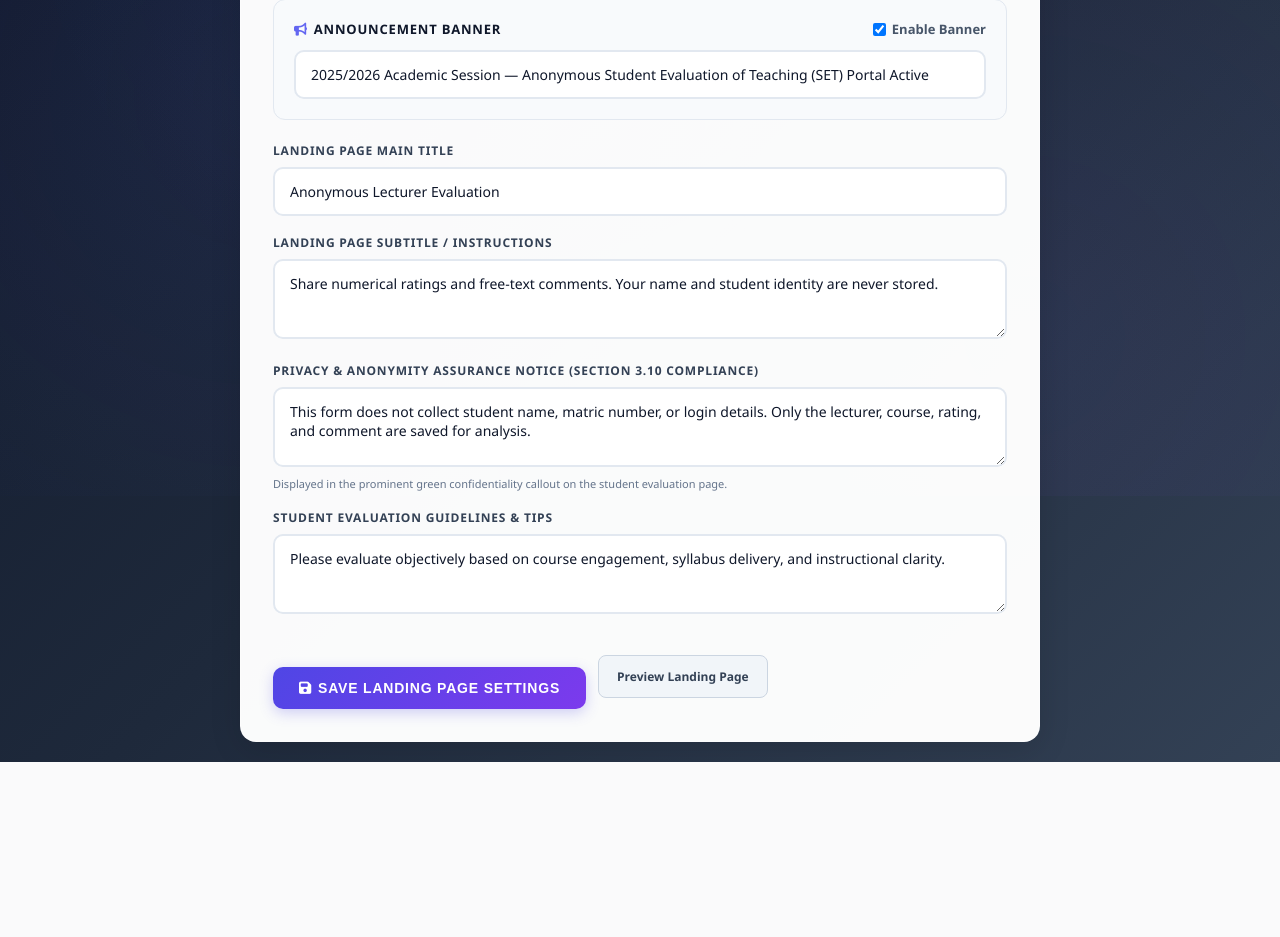
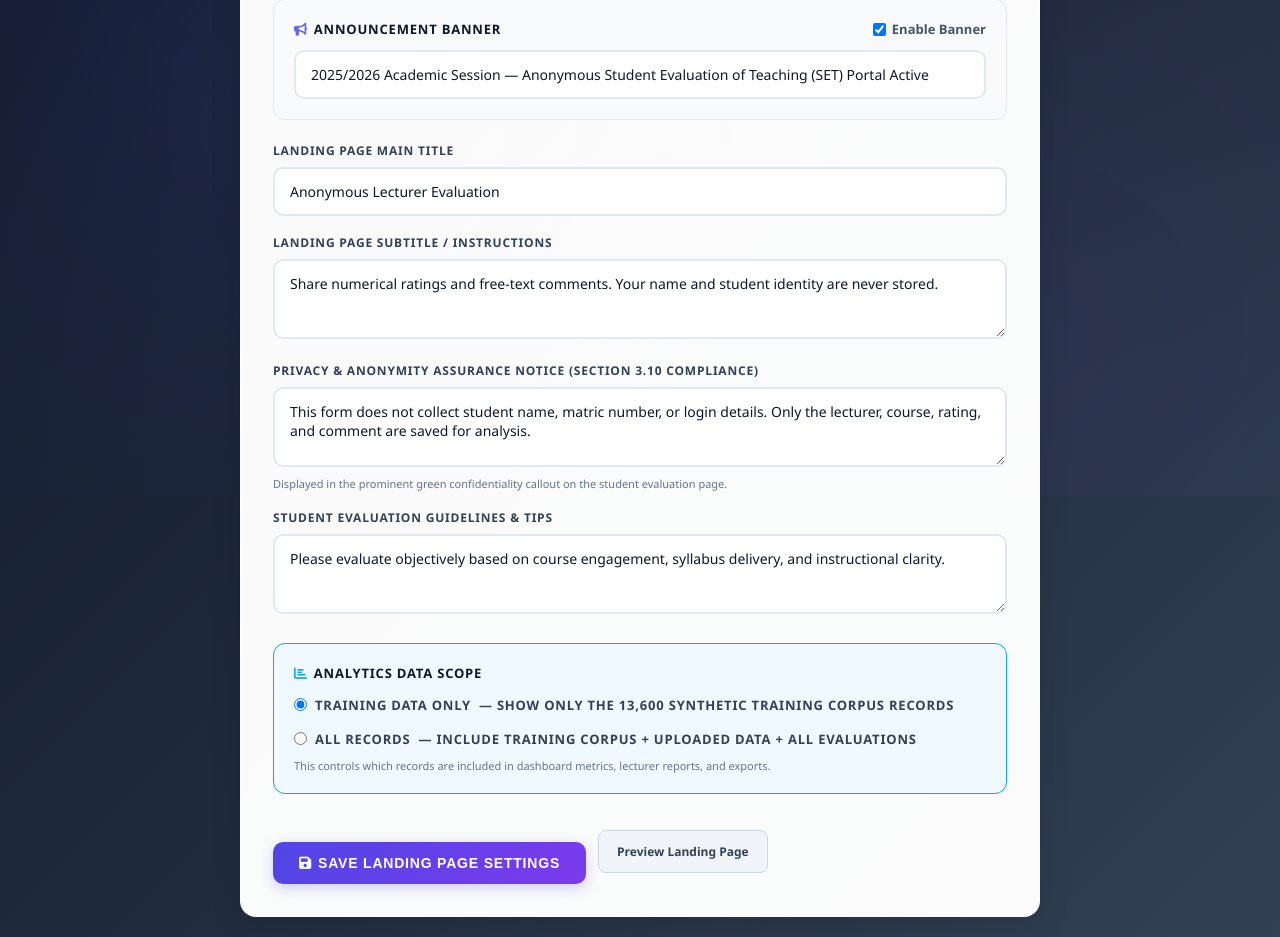
Before and after one commit to molo720/lecturer-evaluation-3, a Flask app: page /admin/landing-settings in a window 1280 px wide. Shown: the part 304-1241 px from the top of the page. Before the commit the page ends 1066 px from the top, so only its background shows below. Run offline with Flask 3, Linux system fonts and the light colour scheme; the visitor is signed in with stand-in values (Sample User, id 1); data comes from the database, SQL or seed files in the repository; parts of the project's set-up code (start-up, migrations or seed data) failed here and were passed over; some libraries are stand-ins or nearby versions.

Commit message:
Update data labels and add analytics scope control
- Remove all references to "Nigerian" data from user-facing pages
- Update Model Evaluation page to clearly state synthetic data nature
- Update Dashboard and Lecturer reports with synthetic data labels
- Add analytics scope setting (training_data vs all records)
- Implement admin toggle to control which records appear in analytics
- Update upload function to mark records as Training Data
- Update all analytics queries to respect analytics scope setting
- Rename JSON keys from nigerian_records to llm_generated_records
- Update internal code comments to use "synthetic" instead of "Nigerian"

Generated with [Devin](https://devin.ai)

Co-Authored-By: Devin <158243242+devin-ai-integration[bot]@users.noreply.github.com>

```diff
--- a/Data/model_evaluation_metrics.json
+++ b/Data/model_evaluation_metrics.json
@@ -1,14 +1,14 @@
 {
   "dataset": {
-    "nigerian_records": 10000,
-    "synthetic_records": 1600,
+    "llm_generated_records": 10000,
+    "template_generated_records": 1600,
     "slang_records": 2000,
     "total_records": 13600,
     "train_size": 8160,
     "validation_size": 2720,
     "test_size": 2720,
     "split": "60% train / 20% validation / 20% test",
-    "document_label_source": "Nigerian ratings 1-2 negative, 3 neutral, 4-5 positive; synthetic gold labels; slang/sarcasm gold labels"
+    "document_label_source": "LLM-generated (Gemini) synthetic evaluations with generator-assigned labels; template-generated synthetic records with gold labels; slang/sarcasm variants with gold labels"
   },
   "document_level": {
     "majority_baseline_accuracy": 0.4441,
--- a/app.py
+++ b/app.py
@@ -24,7 +24,7 @@ from core.db import (
     get_db, init_db, get_lecturer_names, seed_db_if_empty,
     get_site_settings, update_site_settings, DATABASE_PATH,
     data_file,
-    import_nigerian_live_feedback
+    import_main_live_feedback
 )
 from core.ml_engine import (
     load_all_models, run_analysis, generate_textual_summary, aspect_status_map, ASPECT_STATUS_LABELS
@@ -34,6 +34,17 @@ from core.optimizations import (
 )
 
 MIN_PASSWORD_LENGTH = 6
+
+def get_analytics_filter():
+    """Returns the WHERE clause and params for analytics scope based on settings."""
+    settings = get_site_settings()
+    scope = settings.get('analytics_scope', 'training_data')
+    if scope == 'all':
+        return "", []
+    elif scope == 'training_data':
+        return "WHERE student_name = ?", ['Training Data']
+    else:
+        return "WHERE student_name = ?", ['Training Data']
 
 IS_HOSTED = bool(
     os.environ.get('RAILWAY_ENVIRONMENT')
@@ -280,10 +291,12 @@ def dashboard():
 
     cached_data = get_cached_dashboard()
     if cached_data:
+        cached_data['settings'] = get_site_settings()
         return render_template('dashboard.html', **cached_data)
 
     db = get_db()
-    rows = db.execute('SELECT * FROM feedback').fetchall()
+    where_clause, where_params = get_analytics_filter()
+    rows = db.execute(f'SELECT * FROM feedback {where_clause}', where_params).fetchall()
 
     lecturer_map = {}
     sentiment_dist = {"positive": 0, "neutral": 0, "negative": 0}
@@ -371,7 +384,8 @@ def dashboard():
         'total': total,
         'stats': stats,
         'lecturer_table': lecturer_table,
-        'chart_data': chart_data
+        'chart_data': chart_data,
+        'settings': get_site_settings()
     }
     set_cached_dashboard(render_context)
     return render_template('dashboard.html', **render_context)
@@ -453,7 +467,11 @@ def lecturer_report(lecturer_name):
         return redirect(url_for('lecturer_report', lecturer_name=current_lec))
 
     db = get_db()
-    rows = db.execute('SELECT * FROM feedback WHERE lecturer_name = ? ORDER BY submitted_at DESC', (lecturer_name,)).fetchall()
+    where_clause, where_params = get_analytics_filter()
+    lecturer_filter = " AND lecturer_name = ?" if where_clause else "WHERE lecturer_name = ?"
+    full_where = f"{where_clause}{lecturer_filter}" if where_clause else lecturer_filter
+    full_params = where_params + [lecturer_name]
+    rows = db.execute(f'SELECT * FROM feedback {full_where} ORDER BY submitted_at DESC', full_params).fetchall()
 
     total = len(rows)
     ratings = [r['rating'] for r in rows]
@@ -527,7 +545,11 @@ def lecturer_report(lecturer_name):
 def course_report(course_name):
     """ Per-course summary report."""
     db = get_db()
-    rows = db.execute('SELECT * FROM feedback WHERE course = ? ORDER BY submitted_at DESC', (course_name,)).fetchall()
+    where_clause, where_params = get_analytics_filter()
+    course_filter = " AND course = ?" if where_clause else "WHERE course = ?"
+    full_where = f"{where_clause}{course_filter}" if where_clause else course_filter
+    full_params = where_params + [course_name]
+    rows = db.execute(f'SELECT * FROM feedback {full_where} ORDER BY submitted_at DESC', full_params).fetchall()
 
     total = len(rows)
     ratings = [r['rating'] for r in rows]
@@ -579,8 +601,12 @@ def feedback_list():
     q = (request.args.get('q') or '').strip()
     lecturer = (request.args.get('lecturer') or '').strip()
 
+    where_clause, where_params = get_analytics_filter()
     where_clauses = []
     params = []
+    if where_clause:
+        where_clauses.append(where_clause.replace("WHERE ", ""))
+        params.extend(where_params)
     if q:
         where_clauses.append("(comment LIKE ? OR course LIKE ? OR course_code LIKE ?)")
         params.extend([f"%{q}%", f"%{q}%", f"%{q}%"])
@@ -679,7 +705,7 @@ def upload():
                             db.execute('''
                                 INSERT INTO feedback (student_name, matric_number, lecturer_name, course, course_code, rating, comment, document_sentiment)
                                 VALUES (?, ?, ?, ?, ?, ?, ?, ?)
-                            ''', ("Anonymous", "ANON", lec, crs, cdc, r_val, c_text, analysis['document_sentiment']))
+                            ''', ("Training Data", "ANON", lec, crs, cdc, r_val, c_text, analysis['document_sentiment']))
 
                             if len(results) < 15:
                                 analysis['lecturer'] = lec
@@ -702,7 +728,8 @@ def upload():
 def export_csv():
 
     db = get_db()
-    rows = db.execute('SELECT * FROM feedback ORDER BY submitted_at DESC').fetchall()
+    where_clause, where_params = get_analytics_filter()
+    rows = db.execute(f'SELECT * FROM feedback {where_clause} ORDER BY submitted_at DESC', where_params).fetchall()
     output = io.StringIO()
     writer = csv.writer(output)
     writer.writerow(['ID', 'Date', 'Lecturer', 'Course', 'Course Code', 'SET Rating', 'Document Sentiment', 'Comment'])
@@ -726,7 +753,11 @@ def export_lecturer_csv(lecturer_name):
         flash('You can export only your own evaluation report.')
         return redirect(url_for('lecturer_report', lecturer_name=current_lec))
     db = get_db()
-    rows = db.execute('SELECT * FROM feedback WHERE lecturer_name = ? ORDER BY submitted_at DESC', (lecturer_name,)).fetchall()
+    where_clause, where_params = get_analytics_filter()
+    lecturer_filter = " AND lecturer_name = ?" if where_clause else "WHERE lecturer_name = ?"
+    full_where = f"{where_clause}{lecturer_filter}" if where_clause else lecturer_filter
+    full_params = where_params + [lecturer_name]
+    rows = db.execute(f'SELECT * FROM feedback {full_where} ORDER BY submitted_at DESC', full_params).fetchall()
     output = io.StringIO()
     writer = csv.writer(output)
     writer.writerow(['ID', 'Date', 'Lecturer', 'Course', 'Course Code', 'SET Rating', 'Document Sentiment', 'Comment'])
@@ -903,14 +934,16 @@ def admin_landing_settings():
     """Admin page to customize the landing page content."""
     if request.method == 'POST':
         new_settings = {
-            'portal_title': request.form.get('portal_title', ''),
-            'portal_subtitle': request.form.get('portal_subtitle', ''),
-            'announcement_text': request.form.get('announcement_text', ''),
-            'announcement_enabled': '1' if request.form.get('announcement_enabled') else '0',
+            'announcement_banner': request.form.get('announcement_banner', ''),
+            'show_announcement': 'true' if request.form.get('show_announcement') else 'false',
+            'landing_title': request.form.get('landing_title', ''),
+            'landing_subtitle': request.form.get('landing_subtitle', ''),
             'privacy_notice': request.form.get('privacy_notice', ''),
-            'guidelines': request.form.get('guidelines', ''),
+            'custom_guidelines': request.form.get('custom_guidelines', ''),
+            'analytics_scope': request.form.get('analytics_scope', 'training_data'),
         }
         update_site_settings(new_settings)
+        invalidate_dashboard_cache()
         flash('Landing page settings have been updated.')
         return redirect(url_for('admin_landing_settings'))
     settings = get_site_settings()
@@ -933,7 +966,7 @@ with app.app_context():
     init_db()
     load_all_models()
     seed_db_if_empty()
-    import_nigerian_live_feedback(run_analysis)
+    import_main_live_feedback(run_analysis)
     invalidate_dashboard_cache()
 
 if __name__ == '__main__':
--- a/templates/admin_landing_settings.html
+++ b/templates/admin_landing_settings.html
@@ -56,6 +56,28 @@
             <textarea name="custom_guidelines" style="min-height: 80px;">{{ settings.custom_guidelines }}</textarea>
         </div>
 
+        <!-- ANALYTICS SCOPE -->
+        <div style="background: #f0f9ff; border: 1px solid #0ea5e9; border-radius: 12px; padding: 20px; margin-bottom: 24px;">
+            <label style="color: #0f172a; font-weight: 700; font-size: 13px; margin-bottom: 12px; display: block;">
+                <i class="fas fa-chart-bar" style="color: #0ea5e9; margin-right: 6px;"></i>Analytics Data Scope
+            </label>
+            <div style="margin-bottom: 12px;">
+                <label style="margin: 0; display: inline-flex; align-items: center; gap: 8px; cursor: pointer; font-size: 13px; color: #334155;">
+                    <input type="radio" name="analytics_scope" value="training_data" {% if settings.analytics_scope == 'training_data' or not settings.analytics_scope %}checked{% endif %} style="width: auto; margin: 0;">
+                    <strong>Training Data Only</strong> — Show only the 13,600 synthetic training corpus records
+                </label>
+            </div>
+            <div>
+                <label style="margin: 0; display: inline-flex; align-items: center; gap: 8px; cursor: pointer; font-size: 13px; color: #334155;">
+                    <input type="radio" name="analytics_scope" value="all" {% if settings.analytics_scope == 'all' %}checked{% endif %} style="width: auto; margin: 0;">
+                    <strong>All Records</strong> — Include training corpus + uploaded data + all evaluations
+                </label>
+            </div>
+            <span style="font-size: 11px; color: #64748b; margin-top: 8px; display: block;">
+                This controls which records are included in dashboard metrics, lecturer reports, and exports.
+            </span>
+        </div>
+
         <div style="display: flex; gap: 12px; align-items: center;">
             <button type="submit" style="width: auto; padding: 13px 26px;">
                 <i class="fas fa-save" style="margin-right: 6px;"></i>Save Landing Page Settings
--- a/templates/course_report.html
+++ b/templates/course_report.html
@@ -63,6 +63,7 @@
     <div class="stat-card">
         <div class="lbl">Total Course Evaluations</div>
         <div class="val">{{ data.count or 0 }}</div>
+        <div style="font-size: 11px; color: #f59e0b; margin-top: 4px; font-weight: 600;">synthetic evaluations</div>
     </div>
     <div class="stat-card">
         <div class="lbl">Mean SET Rating</div>
--- a/templates/lecturer_report.html
+++ b/templates/lecturer_report.html
@@ -133,6 +133,7 @@
     <div class="stat-card">
         <div class="lbl">Total Student Evaluations</div>
         <div class="val">{{ data.count or 0 }}</div>
+        <div style="font-size: 11px; color: #f59e0b; margin-top: 4px; font-weight: 600;">synthetic evaluations</div>
     </div>
     <div class="stat-card">
         <div class="lbl">Mean SET Rating</div>
```
Also changed, not shown: METHODOLOGY.md (+6 -6 lines), core/db.py (+6 -5 lines), src/generate_nigerian_slang_dataset.py (+5 -5 lines), src/train_models.py (+14 -14 lines), templates/dashboard.html (+16 -1 lines), templates/model_evaluation.html (+5 -4 lines).
